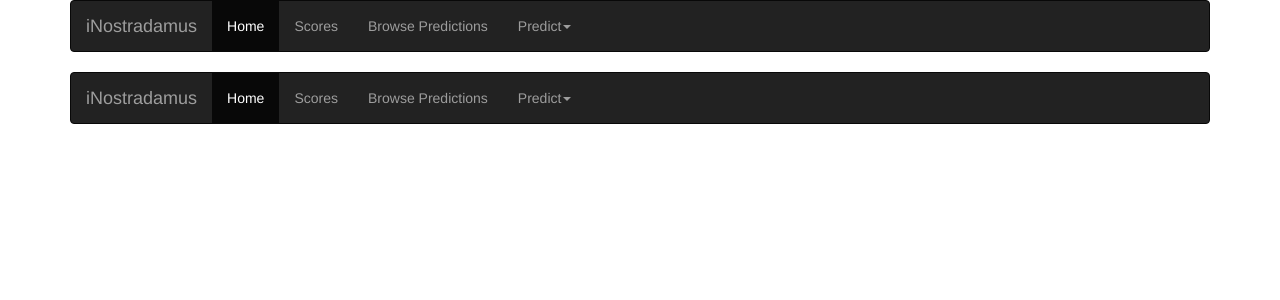
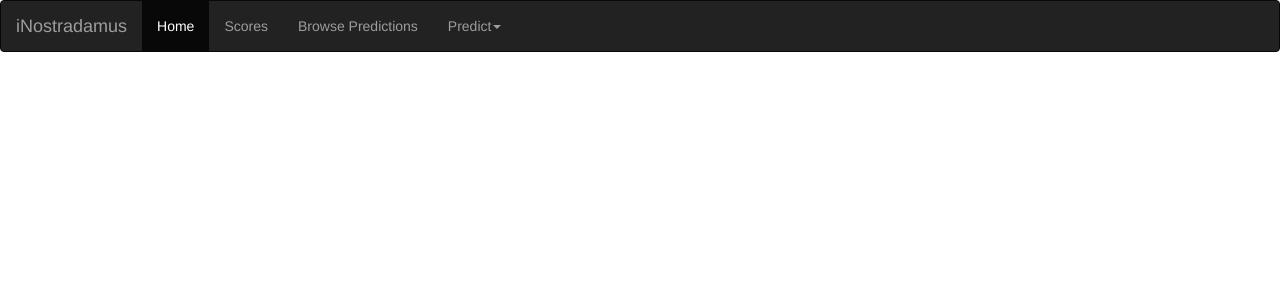
Before and after one commit to lwallen12/noster-web, an Angular app: page /home in a window 1280 px wide. Shown: the top 300 px of the page. Built offline with nearby package versions, Linux system fonts and the light colour scheme.

Commit message:
no progress

```diff
--- a/src/app/app.component.html
+++ b/src/app/app.component.html
@@ -1,3 +1,2 @@
-<div class="container">
+
   <app-home></app-home>
-</div>
--- a/src/app/header/header.component.html
+++ b/src/app/header/header.component.html
@@ -1,4 +1,4 @@
-<nav class="navbar navbar-inverse">
+<!-- <nav class="navbar navbar-inverse">
   <div class="container-fluid">
     <div class="navbar-header">
       <a class="navbar-brand" href="#">iNostradamus</a>
@@ -18,4 +18,4 @@
       </ul>
     </div>
   </div>
-</nav>
+</nav> -->
--- a/src/app/home/home.component.html
+++ b/src/app/home/home.component.html
@@ -1,2 +1,21 @@
-
-<router-outlet></router-outlet><app-header></app-header>
+<nav class="navbar navbar-inverse">
+  <div class="container-fluid">
+    <div class="navbar-header">
+      <a class="navbar-brand" href="#">iNostradamus</a>
+    </div>
+    <div class="collapse navbar-collapse">
+      <ul class="nav navbar-nav">
+        <li routerLinkActive="active"><a routerLink="home">Home</a></li>
+        <li routerLinkActive="active"><a routerLink="scores">Scores</a></li>
+        <li routerLinkActive="active"><a routerLink="browse">Browse Predictions</a></li>
+        <li appDropdown class="dropdown">
+          <a class="dropdown-toggle">Predict<span class="caret"></span></a>
+          <ul appDropdown class="dropdown-menu">
+            <li><a routerLink="/presidentialprediction">2020 Presidential Election</a></li>
+            <li><a routerLink="/worldseries">2020 MLB PostSeason</a></li>
+          </ul>
+        </li>
+      </ul>
+    </div>
+  </div>
+</nav>
```
